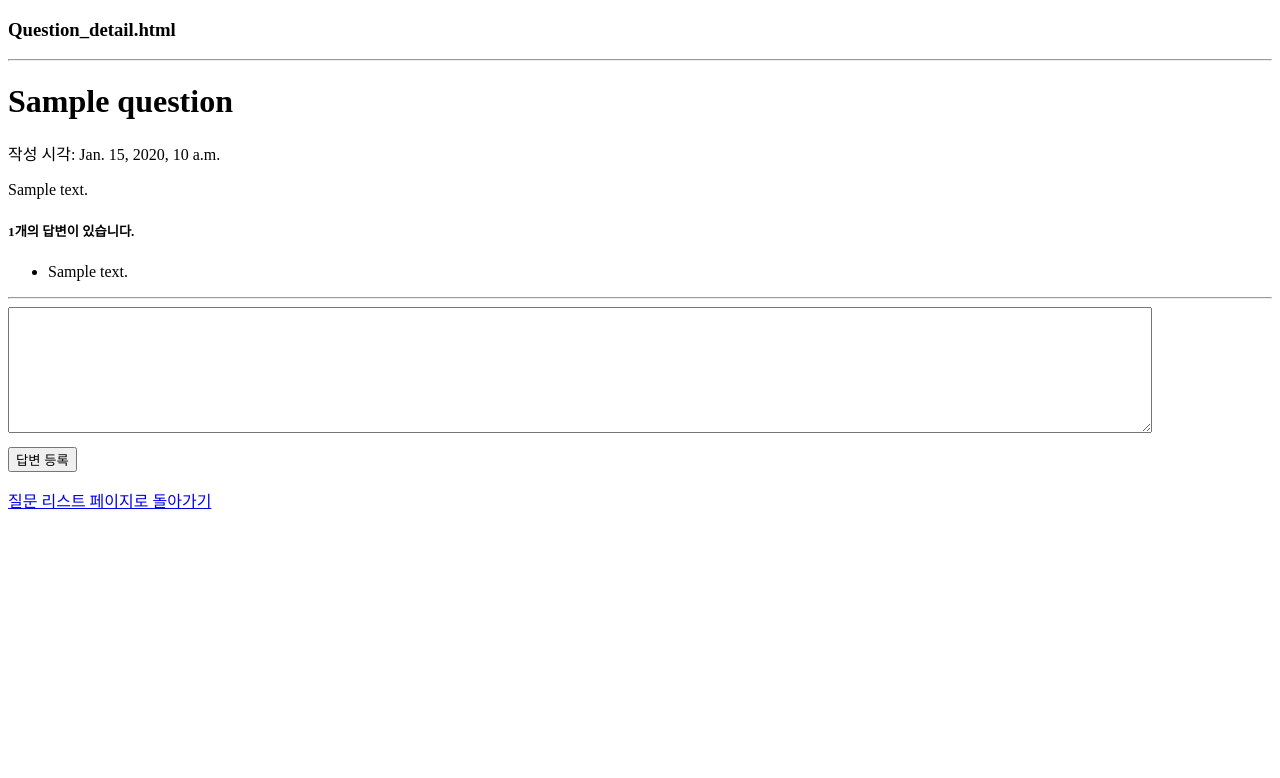
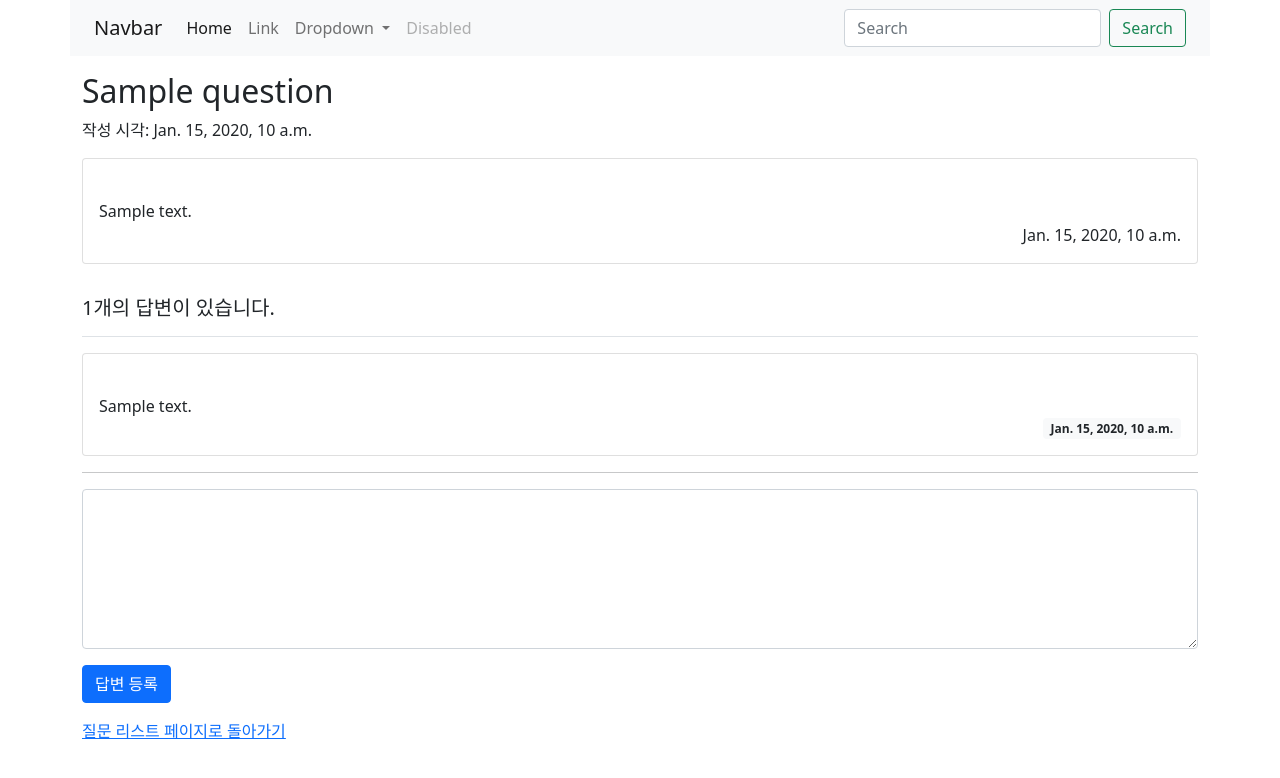
Before and after one commit to dpcalfola/study_Django, a Django app: page /pyfo/1/ in a window 1280 px wide. Shown: the top 778 px of the page. Run offline with Django 4.2, Linux system fonts and the light colour scheme; tables that the repository leaves empty hold one stand-in row (values such as "Sample post"); some libraries are stand-ins or nearby versions.

Commit message:
Move from former repository >

```diff
--- /dev/null
+++ b/Django_web_03/templates/pyfo/base.html
@@ -0,0 +1,68 @@
+<!doctype html>
+<html lang="en">
+<head>
+    <meta charset="UTF-8">
+    <meta name="viewport"
+          content="width=device-width, user-scalable=no, initial-scale=1.0, maximum-scale=1.0, minimum-scale=1.0">
+    <meta http-equiv="X-UA-Compatible" content="ie=edge">
+    <title>pyfo</title>
+
+    {# Bootstrap Css #}
+    {% load static %}
+    <link rel="stylesheet" type="text/css" href="{% static 'bootstrap/dist/css/bootstrap.css' %}">
+</head>
+
+
+<body>
+
+{# nav-var start #}
+<nav class="container navbar navbar-expand-lg navbar-light bg-light">
+    <div class="container-fluid">
+        <a class="navbar-brand" href="#">Navbar</a>
+        <button class="navbar-toggler" type="button" data-bs-toggle="collapse" data-bs-target="#navbarSupportedContent"
+                aria-controls="navbarSupportedContent" aria-expanded="false" aria-label="Toggle navigation">
+            <span class="navbar-toggler-icon"></span>
+        </button>
+        <div class="collapse navbar-collapse" id="navbarSupportedContent">
+            <ul class="navbar-nav me-auto mb-2 mb-lg-0">
+                <li class="nav-item">
+                    <a class="nav-link active" aria-current="page" href="#">Home</a>
+                </li>
+                <li class="nav-item">
+                    <a class="nav-link" href="#">Link</a>
+                </li>
+                <li class="nav-item dropdown">
+                    <a class="nav-link dropdown-toggle" href="#" id="navbarDropdown" role="button"
+                       data-bs-toggle="dropdown" aria-expanded="false">
+                        Dropdown
+                    </a>
+                    <ul class="dropdown-menu" aria-labelledby="navbarDropdown">
+                        <li><a class="dropdown-item" href="#">Action</a></li>
+                        <li><a class="dropdown-item" href="#">Another action</a></li>
+                        <li>
+                            <hr class="dropdown-divider">
+                        </li>
+                        <li><a class="dropdown-item" href="#">Something else here</a></li>
+                    </ul>
+                </li>
+                <li class="nav-item">
+                    <a class="nav-link disabled">Disabled</a>
+                </li>
+            </ul>
+            <form class="d-flex">
+                <input class="form-control me-2" type="search" placeholder="Search" aria-label="Search">
+                <button class="btn btn-outline-success" type="submit">Search</button>
+            </form>
+        </div>
+    </div>
+</nav>
+{# nav-var end #}
+
+{% block body_content %}
+{% endblock %}
+
+
+
+<script src="{% static 'bootstrap/dist/js/bootstrap.js' %}"></script>
+</body>
+</html>
--- a/Django_web_03/templates/pyfo/question_detail.html
+++ b/Django_web_03/templates/pyfo/question_detail.html
@@ -1,48 +1,53 @@
-<!doctype html>
-<html lang="en">
-<head>
-    <meta charset="UTF-8">
-    <meta name="viewport"
-          content="width=device-width, user-scalable=no, initial-scale=1.0, maximum-scale=1.0, minimum-scale=1.0">
-    <meta http-equiv="X-UA-Compatible" content="ie=edge">
+{% extends 'pyfo/base.html' %}
 
-    {% load static %}
-    <link rel="stylesheet" type="text/css" href="{% static 'style.css' %}">
-
-    <title>Document</title>
-</head>
-<body>
-
-
-<h3>Question_detail.html</h3>
-<hr>
+{% block body_content %}
+    <div class="container my-3">
         {# Question contents area #}
         <div>
             {% if question %}
 
-        <h1>{{ question.subject }}</h1>
+                <h2>{{ question.subject }}</h2>
                 <span> 작성 시각: {{ question.create_date }}</span>
                 <br>
-        <p>
+                <div class="card my-3">
+                    <div class="card-body">
+                        <div class="card-text" style="white-space: pre-line">
                             {{ question.content }}
-        </p>
-
+                        </div>
+                        <div class="d-flex justify-content-end">
+                            {#   d-flex : 자기자신은 block, 자식은 in-line 으로 만들어준다   #}
+                            {#   justif-content-? 자식요소들의 정렬 기준 #}
+                            {#   : start, end, center, between(양쪽 요소를 좌우에 붙이고 안쪽 요소들을 균일한 간격으로 배치), around(전체요소를 균일한 간격으로 배치)   #}
+                            {{ question.create_date }}
+                        </div>
+                    </div>
+                </div>
             {% else %}
                 <h3>No question number</h3>
-
             {% endif %}
         </div>
 
         {# Answer content area #}
         <div>
-    <h5>{{ question.answer_set.count }}개의 답변이 있습니다.</h5>
-    <div>
-        <ul>
+            <h5 class="border-bottom my-3 py-3">
+                {{ question.answer_set.count }}개의 답변이 있습니다.
+            </h5>
             {% for answer in question.answer_set.all %}
-                <li>{{ answer.content }}</li>
+                <div class="card my-3">
+                    <div class="card-body">
+                        <div class="card-text" style="white-space: pre-line">
+                            {{ answer.content }}
+                        </div>
+                        <div class="d-flex justify-content-end">
+                            <div class="badge bg-light text-dark">
+                                {{ answer.create_date }}
+                            </div>
+                        </div>
+
+                    </div>
+
+                </div>
             {% endfor %}
-        </ul>
-    </div>
 
 
         </div>
@@ -50,11 +55,14 @@
         <hr>
         {# Reply contents area #}
         <div>
-    <form action="{% url 'pyfo:answer_create' question.id %}" method="post">
+            <form action="{% url 'pyfo:answer_create' question.id %}" method="post" class="my-3">
                 {% csrf_token %}
-        <label for="content"></label><textarea name="content" id="content" rows="8"></textarea>
-        <br>
-        <input type="submit" value="답변 등록">
+                <div class="form-floating">
+                    <label for="content"></label>
+                    <textarea name="content" id="content" class="form-control my-3" style="height: 10rem"></textarea>
+                </div>
+                <input type="submit" value="답변 등록" class="btn btn-primary">
+
             </form>
         </div>
 
@@ -63,5 +71,5 @@
             <a href="{% url 'pyfo:index' %}">질문 리스트 페이지로 돌아가기</a>
         </p>
 
-</body>
-</html>
+    </div>
+{% endblock %}
```
Also changed, not shown: Django_web_03/templates/pyfo/question_list.html (+3 -67 lines), Django_web_03/templates/pyfo/old/question_list_old.html (renamed from Django_web_03/templates/pyfo/question_list_old.html), Django_web_03/templates/pyfo/old/question_list_old_2.html (renamed from Django_web_03/templates/pyfo/question_list_old_2.html). Lines whose indentation alone changed are shown as unchanged.
